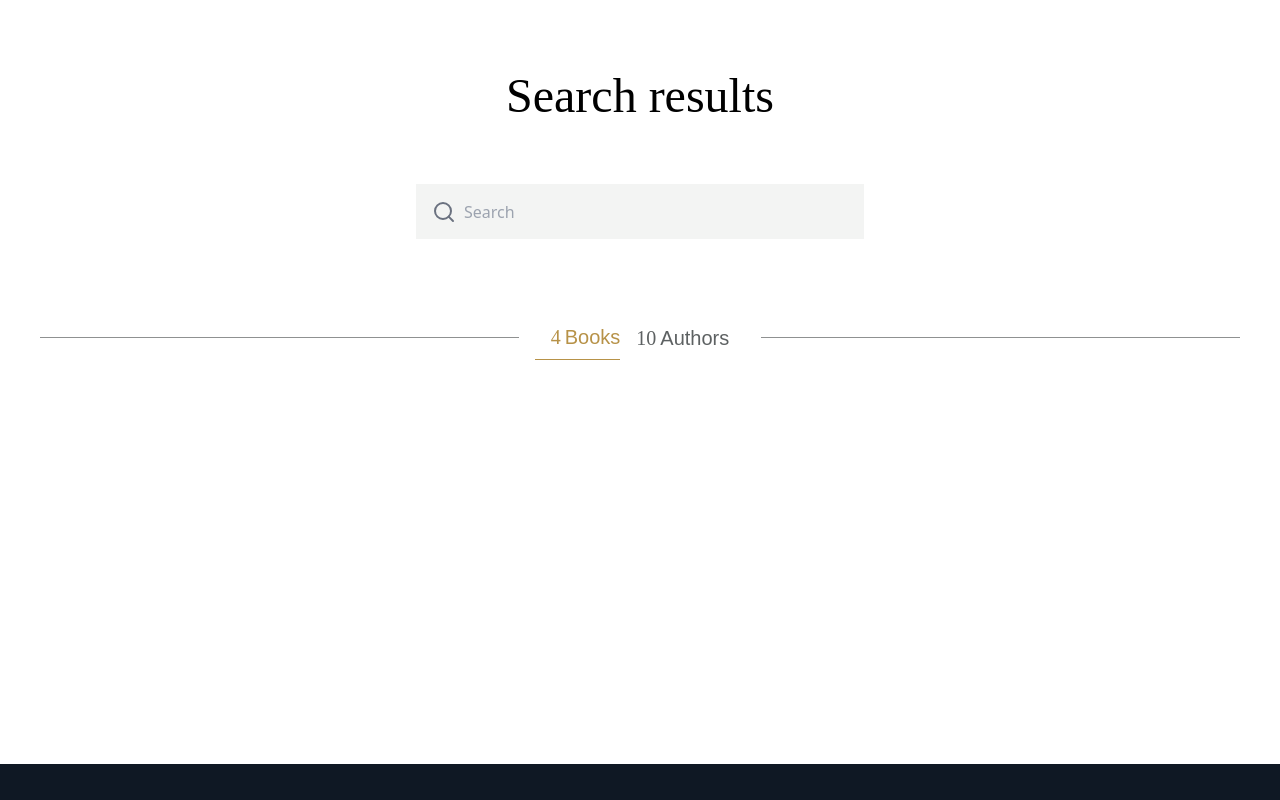
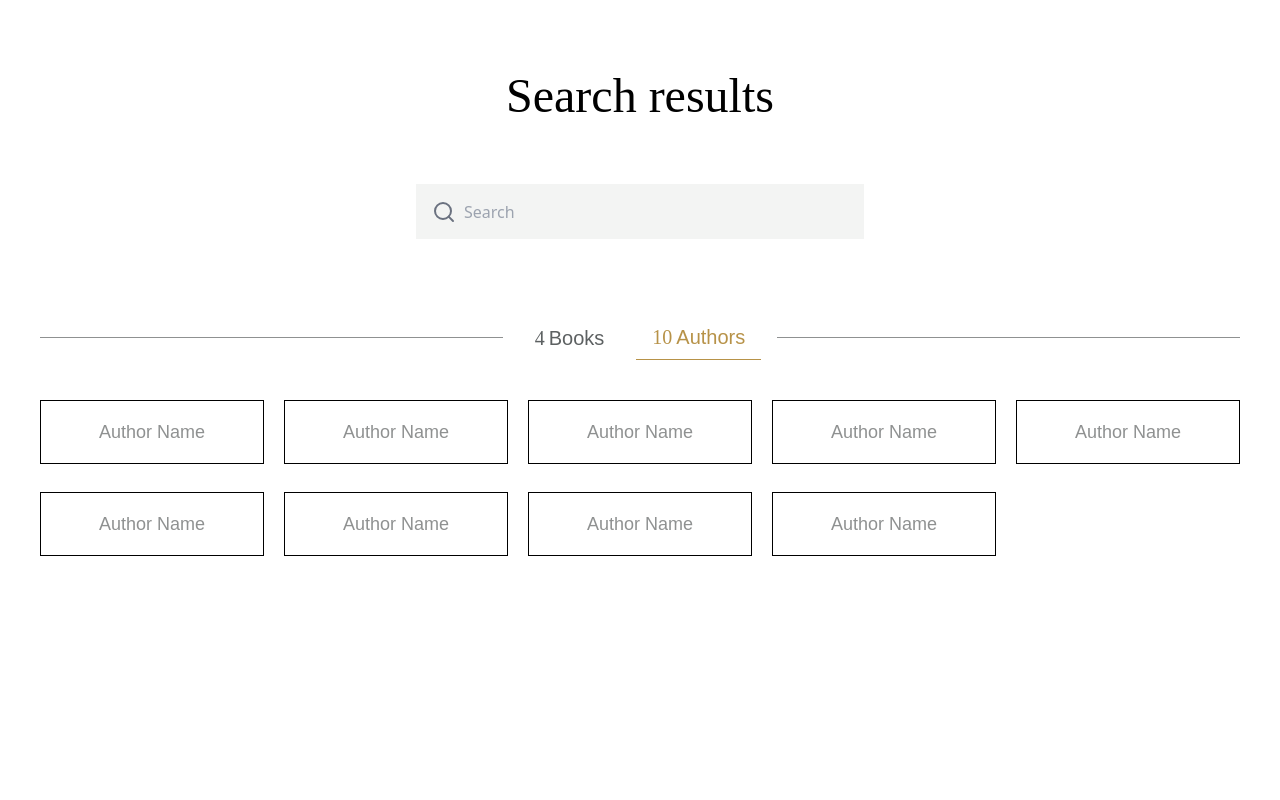
Before and after one commit to Hadees621/pegasus, a React (Create React App) app: page /search in a window 1280 px wide. Shown: the top 800 px of the page. Built offline with nearby package versions, Linux system fonts and the light colour scheme.

Commit message:
boxes added

```diff
--- a/src/pages/search-results/SearchResults.js
+++ b/src/pages/search-results/SearchResults.js
@@ -2,12 +2,37 @@ import React, { useState } from "react";
 import Footer from "../../components/Footer";
 
 const SearchResultsMenu = () => {
-    const [activeTab, setActiveTab] = useState("books");
+    const [activeTab, setActiveTab] = useState("authors");
 
     const handleTabClick = (tab) => {
         setActiveTab(tab);
     };
 
+    const renderBooksContent = () => (
+        <div className="grid lg:grid-cols-5 gap-x-5 gap-y-7 1024:px-10 320:p-5 1440:px-36 2560:px-[520px]">
+            {[...Array(4)].map((_, index) => (
+                <div
+                    key={index}
+                    className="flex justify-center items-center h-16 border border-black text-[#8F9191] text-lg transition duration-300 ease-in-out hover:bg-[#EEF1F2] hover:font-extrabold hover:shadow-lg hover:text-black hover:border-none"
+                >
+                    <p className="font-normal font-roboto">Book Name</p>
+                </div>
+            ))}
+        </div>
+    );
+
+    const renderAuthorsContent = () => (
+        <div className="grid lg:grid-cols-5 gap-x-5 gap-y-7 1024:px-10 320:p-5 1440:px-36 2560:px-[520px]">
+            {[...Array(9)].map((_, index) => (
+                <div
+                    key={index}
+                    className="flex justify-center items-center h-16 border border-black text-[#8F9191] text-lg transition duration-300 ease-in-out hover:bg-[#EEF1F2] hover:font-extrabold hover:shadow-lg hover:text-black hover:border-none"
+                >
+                    <p className="font-normal font-roboto">Author Name</p>
+                </div>
+            ))}
+        </div>
+    );
     return (
         <>
             <div className="mb-96">
@@ -38,20 +63,22 @@ const SearchResultsMenu = () => {
                     <div className="flex-grow border-t border-[#8F9191]" />
                     <div
                         onClick={() => handleTabClick("books")}
-                        className={`text-[#5D6162] flex 320:text-lg 1024:text-xl font-roboto pl-4 cursor-pointer py-2 ${activeTab === "books" ? "text-[#B79248] border-b border-[#B79248]" : ""
+                        className={`text-[#5D6162] flex 320:text-lg 1024:text-xl font-roboto px-4  cursor-pointer py-2 ${activeTab === "books" ? "text-[#B79248] border-b border-[#B79248]" : ""
                             }`}
                     >
                         <p className="font-fairplay mr-1 text-xl">4</p> Books
                     </div>
                     <div
                         onClick={() => handleTabClick("authors")}
-                        className={`text-[#5D6162] 320:text-lg 1024:text-xl font-roboto pr-4 cursor-pointer py-2 flex ${activeTab === "authors" ? "text-[#B79248] border-b border-[#B79248]" : ""
+                        className={`text-[#5D6162] 320:text-lg 1024:text-xl font-roboto px-4 cursor-pointer py-2 flex ${activeTab === "authors" ? "text-[#B79248] border-b border-[#B79248]" : ""
                             }`}
                     >
                         <p className="font-fairplay mr-1 text-xl">10</p> Authors
                     </div>
                     <div className="flex-grow border-t border-[#8F9191]" />
                 </div>
+                {activeTab === "books" ? renderBooksContent() : null}
+                {activeTab === "authors" ? renderAuthorsContent() : null}
             </div>
             <Footer />
         </>
```
